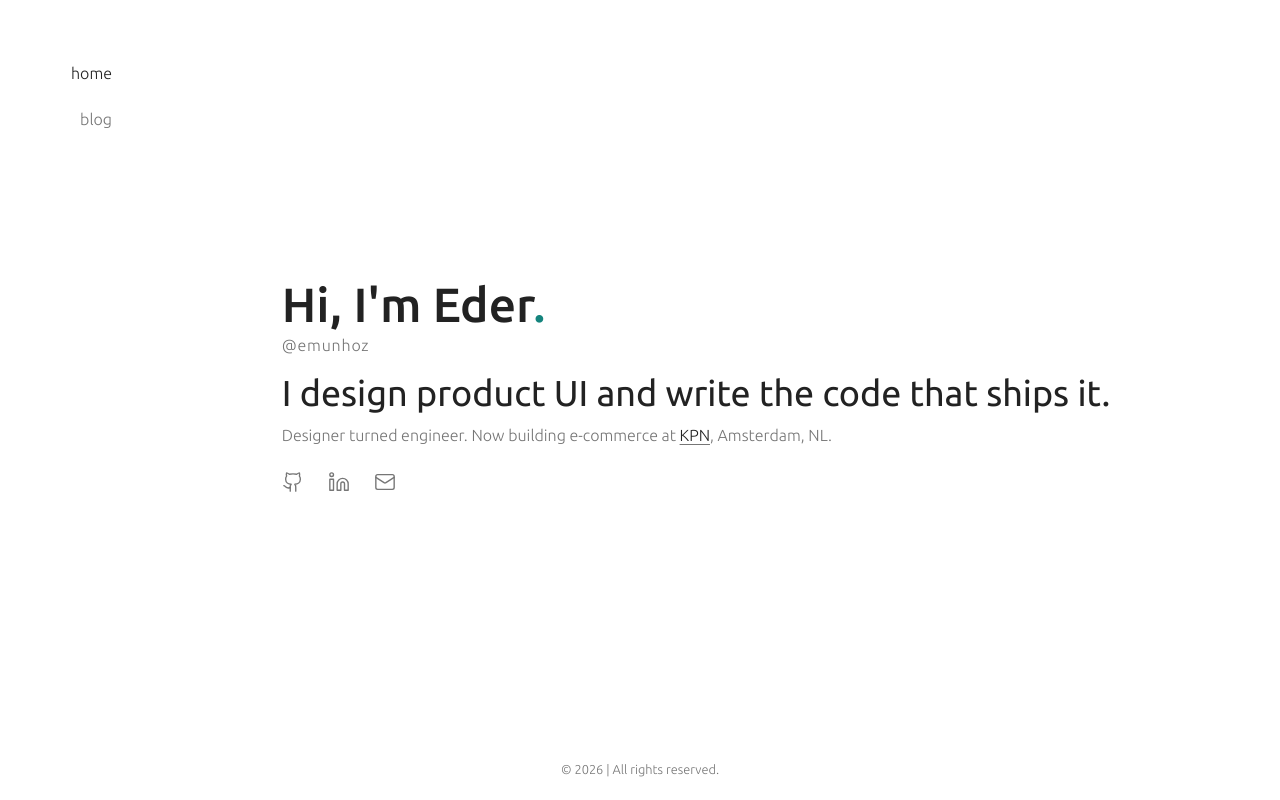
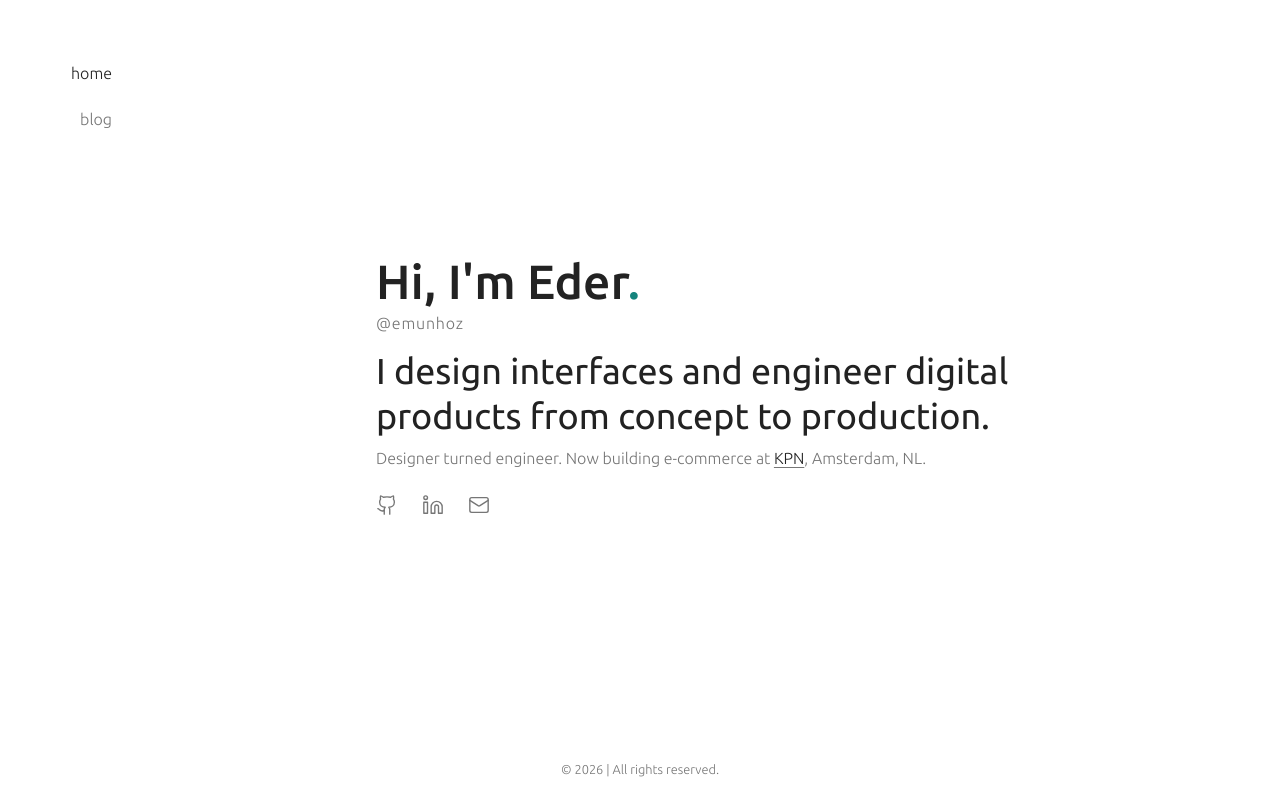
Before and after one commit to emunhoz/emunhoz.github.io, an Astro site: page / in a window 1280 px wide. Built offline with nearby package versions, Linux system fonts and the light colour scheme; Astro itself is replaced by a stand-in of ours.

Commit message:
feat: update hero headline and fix desktop overflow
- Let main shrink beside the side nav so long text wraps
- Cap hero width at 40rem

Co-Authored-By: Claude Opus 5.5 <noreply@anthropic.com>

```diff
--- a/src/layouts/Base.astro
+++ b/src/layouts/Base.astro
@@ -64,7 +64,8 @@ const canonical = new URL(Astro.url.pathname, Astro.site);
   }
   main {
     display: flex;
-    flex: 1 0 auto;
+    flex: 1 1 auto;
+    min-width: 0;
   }
   @media (min-width: 769px) {
     .root {
--- a/src/pages/index.astro
+++ b/src/pages/index.astro
@@ -8,7 +8,7 @@ import Social from "../components/Social.astro";
     <div>
       <h1>Hi, I'm Eder<span class="fancy">.</span></h1>
       <span class="handle">@emunhoz</span>
-      <h2>I design product UI and write the code that ships it.</h2>
+      <h2>I design interfaces and engineer digital products from concept to production.</h2>
       <p class="bio">Designer turned engineer. Now building e-commerce at <a href="https://www.kpn.com/shop/" target="_blank" rel="noopener">KPN</a>, Amsterdam, NL.</p>
       <Social />
     </div>
@@ -22,6 +22,9 @@ import Social from "../components/Social.astro";
     justify-content: center;
     flex: 1 1 auto;
     padding: 0 1.5rem;
+  }
+  .container > div {
+    max-width: 40rem;
   }
   h1 {
     font-size: 2.5rem;
```
